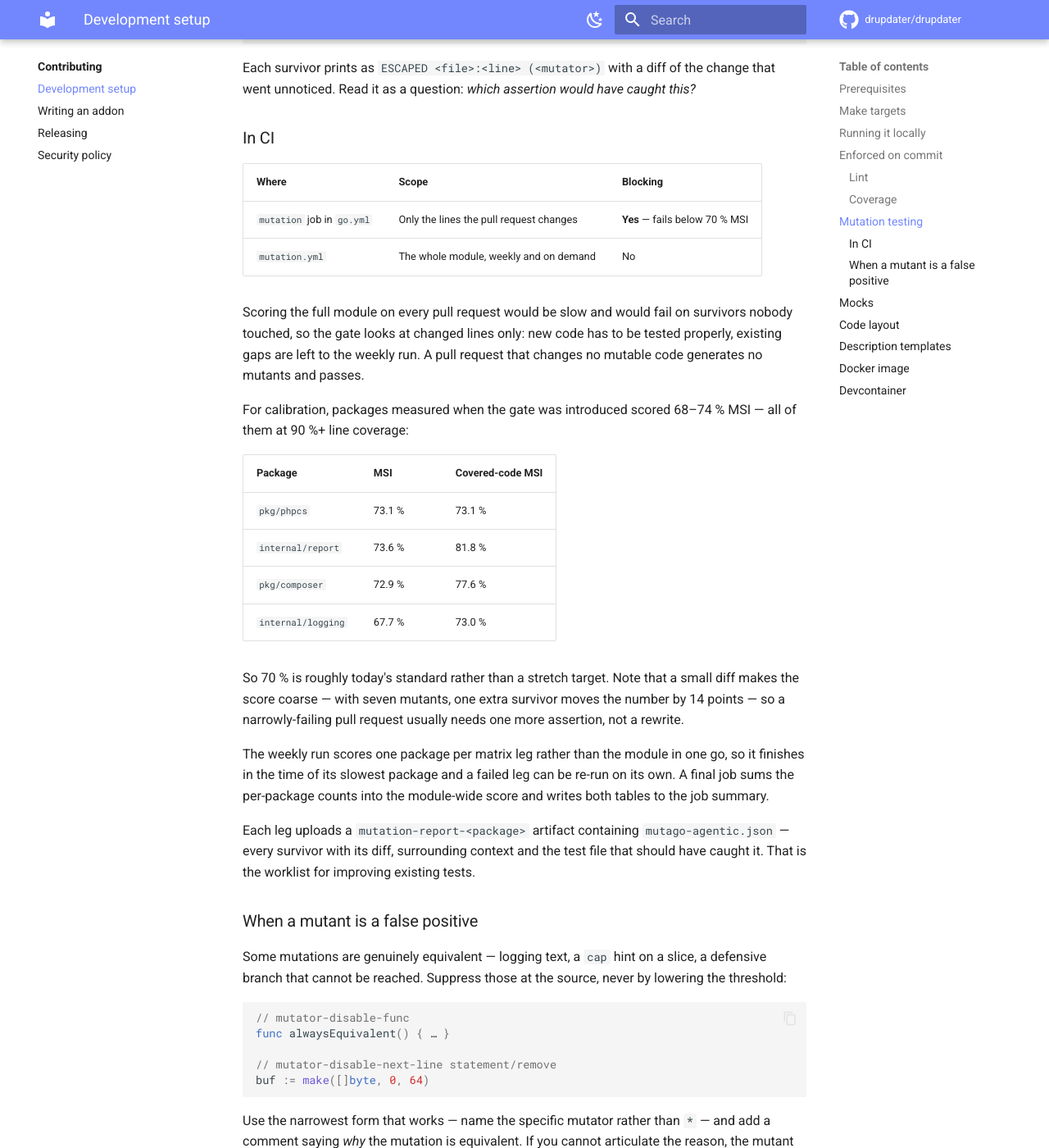
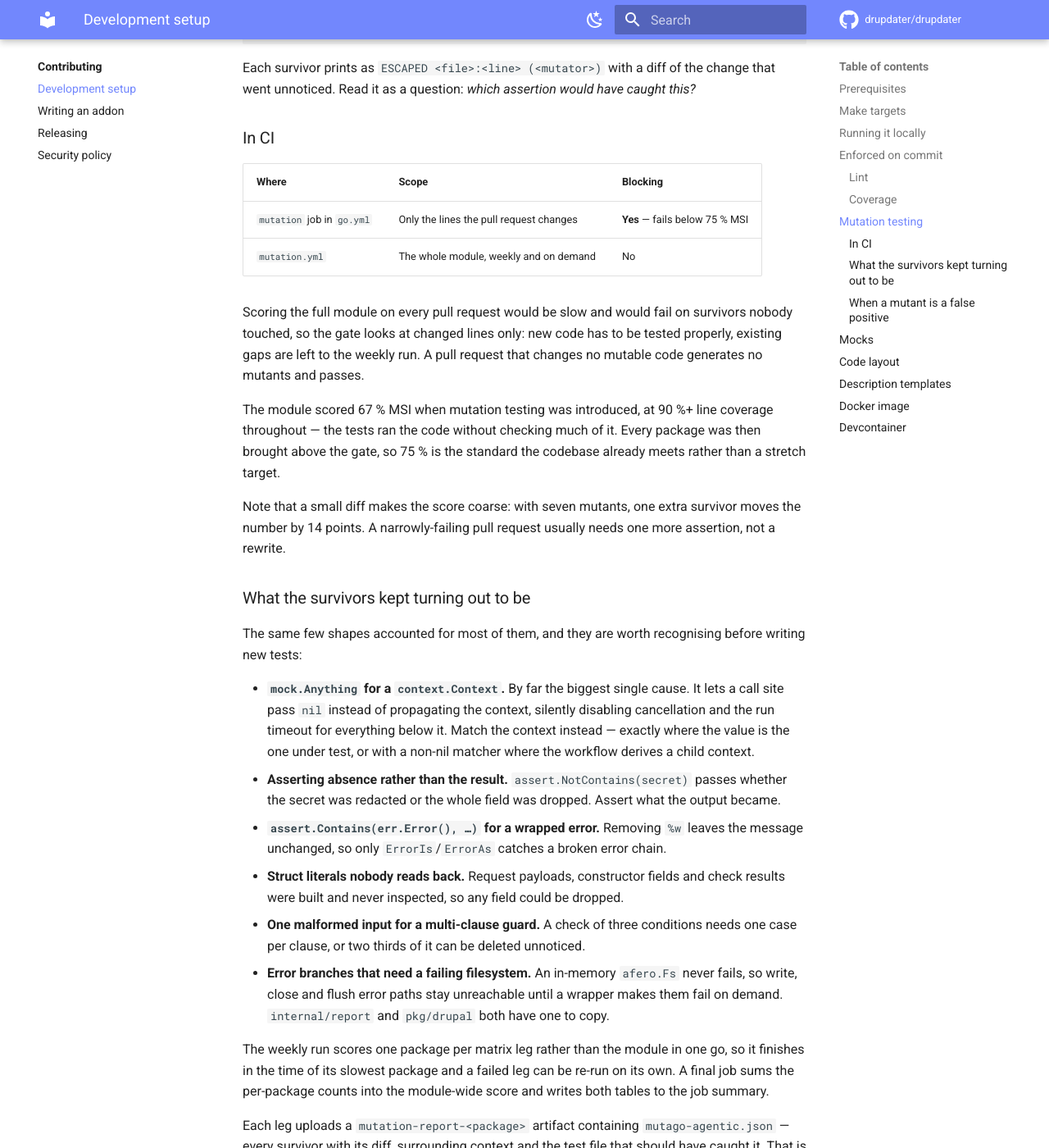
Before and after one commit to drupdater/drupdater, an MkDocs documentation site: the page built from docs/contributing/development.md, in a window 1280 px wide and 1400 px high, scrolled down 2629 px. Shown: the whole window at 82% size. Built offline with MkDocs 1.6.1 and Material for MkDocs 9.7.7, drawn with Linux system fonts in a browser that asks for light colours; comment, search, counter and statistics services are not loaded.

Commit message:
ci: raise the mutation gate to 75% and record what survivors look like
Every package now clears 75% MSI, so the pull request gate moves up to
match. It stays a floor the codebase already meets rather than a target it
aspires to.

Replaces the calibration table, which listed four packages at their
pre-improvement scores and is now misleading, with the module-level figure
and -- more usefully -- a catalogue of the shapes the survivors actually
took. The same half-dozen patterns accounted for nearly all of them:
mock.Anything standing in for a context, assertions that check absence
instead of the result, message matching on wrapped errors, struct literals
nobody reads back, single-input tests for multi-clause guards, and error
branches that need a deliberately failing filesystem to reach.

Co-Authored-By: Claude Opus 5 <noreply@anthropic.com>
Claude-Session: https://claude.ai/code/session_01EVzEKAHHatNqVLvhs9vLhx

```diff
--- a/docs/contributing/development.md
+++ b/docs/contributing/development.md
@@ -131,7 +131,7 @@ went unnoticed. Read it as a question: *which assertion would have caught this?*
 
 | Where | Scope | Blocking |
 |---|---|---|
-| `mutation` job in `go.yml` | Only the lines the pull request changes | **Yes** — fails below 70 % MSI |
+| `mutation` job in `go.yml` | Only the lines the pull request changes | **Yes** — fails below 75 % MSI |
 | `mutation.yml` | The whole module, weekly and on demand | No |
 
 Scoring the full module on every pull request would be slow and would fail on survivors
@@ -139,19 +139,35 @@ nobody touched, so the gate looks at changed lines only: new code has to be test
 existing gaps are left to the weekly run. A pull request that changes no mutable code
 generates no mutants and passes.
 
-For calibration, packages measured when the gate was introduced scored 68–74 % MSI — all of
-them at 90 %+ line coverage:
+The module scored 67 % MSI when mutation testing was introduced, at 90 %+ line coverage
+throughout — the tests ran the code without checking much of it. Every package was then
+brought above the gate, so 75 % is the standard the codebase already meets rather than a
+stretch target.
 
-| Package | MSI | Covered-code MSI |
-|---|---|---|
-| `pkg/phpcs` | 73.1 % | 73.1 % |
-| `internal/report` | 73.6 % | 81.8 % |
-| `pkg/composer` | 72.9 % | 77.6 % |
-| `internal/logging` | 67.7 % | 73.0 % |
+Note that a small diff makes the score coarse: with seven mutants, one extra survivor moves
+the number by 14 points. A narrowly-failing pull request usually needs one more assertion,
+not a rewrite.
 
-So 70 % is roughly today's standard rather than a stretch target. Note that a small diff
-makes the score coarse — with seven mutants, one extra survivor moves the number by 14
-points — so a narrowly-failing pull request usually needs one more assertion, not a rewrite.
+### What the survivors kept turning out to be
+
+The same few shapes accounted for most of them, and they are worth recognising before writing
+new tests:
+
+- **`mock.Anything` for a `context.Context`.** By far the biggest single cause. It lets a call
+  site pass `nil` instead of propagating the context, silently disabling cancellation and the
+  run timeout for everything below it. Match the context instead — exactly where the value is
+  the one under test, or with a non-nil matcher where the workflow derives a child context.
+- **Asserting absence rather than the result.** `assert.NotContains(secret)` passes whether the
+  secret was redacted or the whole field was dropped. Assert what the output became.
+- **`assert.Contains(err.Error(), …)` for a wrapped error.** Removing `%w` leaves the message
+  unchanged, so only `ErrorIs`/`ErrorAs` catches a broken error chain.
+- **Struct literals nobody reads back.** Request payloads, constructor fields and check
+  results were built and never inspected, so any field could be dropped.
+- **One malformed input for a multi-clause guard.** A check of three conditions needs one case
+  per clause, or two thirds of it can be deleted unnoticed.
+- **Error branches that need a failing filesystem.** An in-memory `afero.Fs` never fails, so
+  write, close and flush error paths stay unreachable until a wrapper makes them fail on
+  demand. `internal/report` and `pkg/drupal` both have one to copy.
 
 The weekly run scores one package per matrix leg rather than the module in one go, so it
 finishes in the time of its slowest package and a failed leg can be re-run on its own. A
```
Also changed, not shown: CLAUDE.md (+1 -1 lines), 9 other files.
